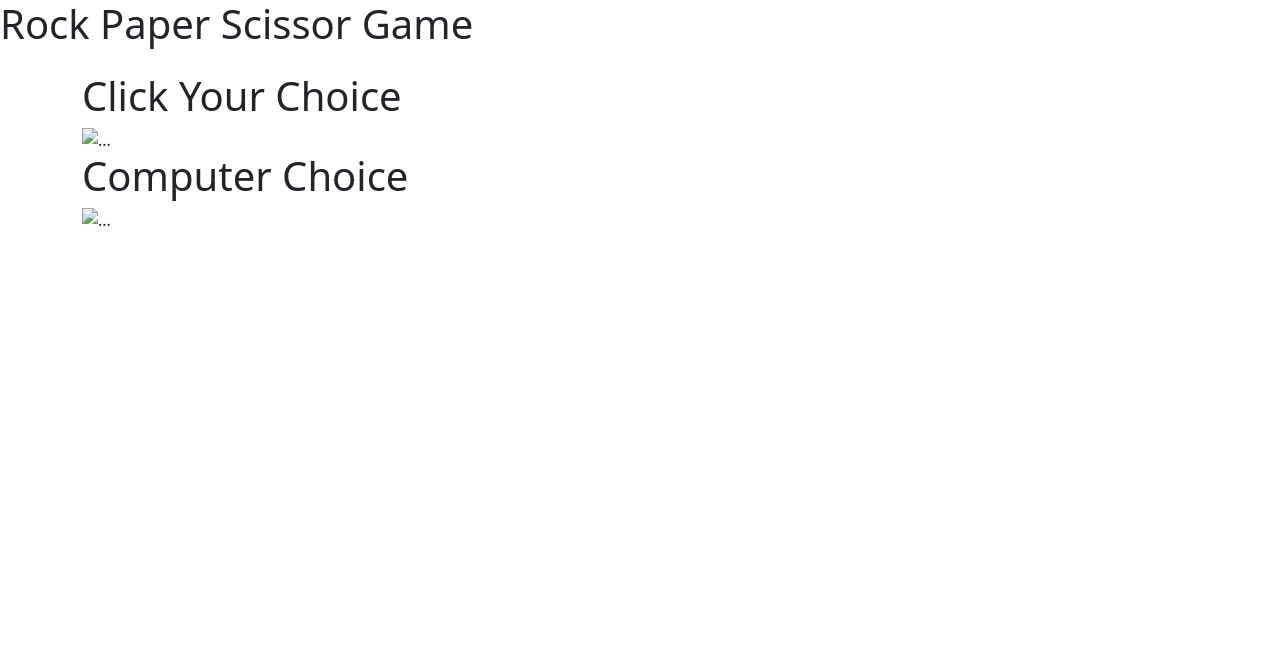
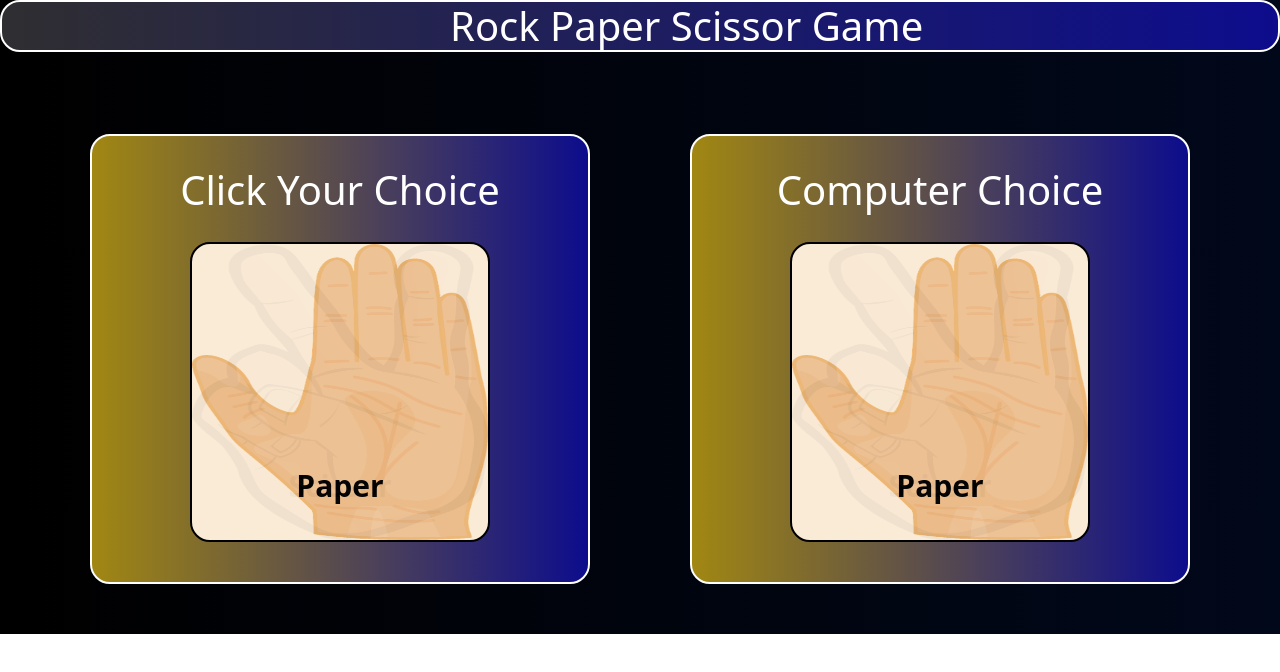
Before and after one commit to UdayRaj2003/RockPaperScissorGame, a plain HTML site: page index.html in a window 1280 px wide. Drawn offline with nearby package versions, Linux system fonts and the light colour scheme; the site is published under a folder, as on GitHub Pages, so addresses that start at the root find nothing.

Commit message:
Correct image paths in index.html

```diff
--- a/index.html
+++ b/index.html
@@ -9,7 +9,7 @@
     <link href="https://cdn.jsdelivr.net/npm/bootstrap@5.3.3/dist/css/bootstrap.min.css" rel="stylesheet"
         integrity="sha384-QWTKZyjpPEjISv5WaRU9OFeRpok6YctnYmDr5pNlyT2bRjXh0JMhjY6hW+ALEwIH" crossorigin="anonymous">
 
-    <link rel="stylesheet" href="/css/Style.css">
+    <link rel="stylesheet" href="css/Style.css">
 </head>
 
 <body>
@@ -25,29 +25,29 @@
                         <h1>Click Your Choice</h1>
                     </div>
                     <div class="setheight">
-                        <img id="user-rock" src="/img/rock.png" alt="rock" style="display: none;" class="image">
-                        <img id="user-paper" src="/img/paper.png" alt="paper" style="display: none;" class="image">
-                        <img id="user-scissor" src="/img/scissor.png" alt="scissor" style="display: none;"
+                        <img id="user-rock" src="img/rock.png" alt="rock" style="display: none;" class="image">
+                        <img id="user-paper" src="img/paper.png" alt="paper" style="display: none;" class="image">
+                        <img id="user-scissor" src="img/scissor.png" alt="scissor" style="display: none;"
                             class="image">
                         <div id="carouselExampleSlidesOnlyUser" class="carousel slide carousel-fade"
                             data-bs-ride="carousel">
                             <div class="carousel-inner">
                                 <div class="carousel-item active" data-bs-interval="1000">
-                                    <img src="/img/rock.png" class="d-block image" alt="..."
+                                    <img src="img/rock.png" class="d-block image" alt="..."
                                         onclick="chooseImage('rock', 'carouselExampleSlidesOnlyUser')">
                                     <div class="carousel-caption d-none d-md-block ">
                                         <h5>Fist</h5>
                                     </div>
                                 </div>
                                 <div class="carousel-item" data-bs-interval="1000">
-                                    <img src="/img/paper.png" class="d-block image" alt="..."
+                                    <img src="img/paper.png" class="d-block image" alt="..."
                                         onclick="chooseImage('paper', 'carouselExampleSlidesOnlyUser')">
                                     <div class="carousel-caption d-none d-md-block">
                                         <h5>Paper</h5>
                                     </div>
                                 </div>
                                 <div class="carousel-item" data-bs-interval="1000">
-                                    <img src="/img/scissor.png" class="d-block image" alt="..."
+                                    <img src="img/scissor.png" class="d-block image" alt="..."
                                         onclick="chooseImage('scissor', 'carouselExampleSlidesOnlyUser')">
                                     <div class="carousel-caption d-none d-md-block">
                                         <h5>Scissor</h5>
@@ -62,27 +62,27 @@
                         <h1>Computer Choice</h1>
                     </div>
                     <div class="setheight">
-                        <img id="computer-rock" src="/img/rock.png" alt="rock" style="display: none;" class="image">
-                        <img id="computer-paper" src="/img/paper.png" alt="paper" style="display: none;" class="image">
-                        <img id="computer-scissor" src="/img/scissor.png" alt="scissor" style="display: none;"
+                        <img id="computer-rock" src="img/rock.png" alt="rock" style="display: none;" class="image">
+                        <img id="computer-paper" src="img/paper.png" alt="paper" style="display: none;" class="image">
+                        <img id="computer-scissor" src="img/scissor.png" alt="scissor" style="display: none;"
                             class="image">
                         <div id="carouselExampleSlidesOnlyComputer" class="carousel slide carousel-fade"
                             data-bs-ride="carousel">
                             <div class="carousel-inner">
                                 <div class="carousel-item active" data-bs-interval="1000">
-                                    <img src="/img/rock.png" class="d-block image" alt="...">
+                                    <img src="img/rock.png" class="d-block image" alt="...">
                                     <div class="carousel-caption d-none d-md-block">
                                         <h5>Fist</h5>
                                     </div>
                                 </div>
                                 <div class="carousel-item" data-bs-interval="1000">
-                                    <img src="/img/paper.png" class="d-block image" alt="...">
+                                    <img src="img/paper.png" class="d-block image" alt="...">
                                     <div class="carousel-caption d-none d-md-block">
                                         <h5>Paper</h5>
                                     </div>
                                 </div>
                                 <div class="carousel-item" data-bs-interval="1000">
-                                    <img src="/img/scissor.png" class="d-block image" alt="...">
+                                    <img src="img/scissor.png" class="d-block image" alt="...">
                                     <div class="carousel-caption d-none d-md-block">
                                         <h5>Scissor</h5>
                                     </div>
@@ -103,6 +103,6 @@
 <script src="https://cdn.jsdelivr.net/npm/bootstrap@5.3.3/dist/js/bootstrap.bundle.min.js"
     integrity="sha384-YvpcrYf0tY3lHB60NNkmXc5s9fDVZLESaAA55NDzOxhy9GkcIdslK1eN7N6jIeHz"
     crossorigin="anonymous"></script>
-<script src="/js/script.js"></script>
+<script src="js/script.js"></script>
 
 </html>
```
